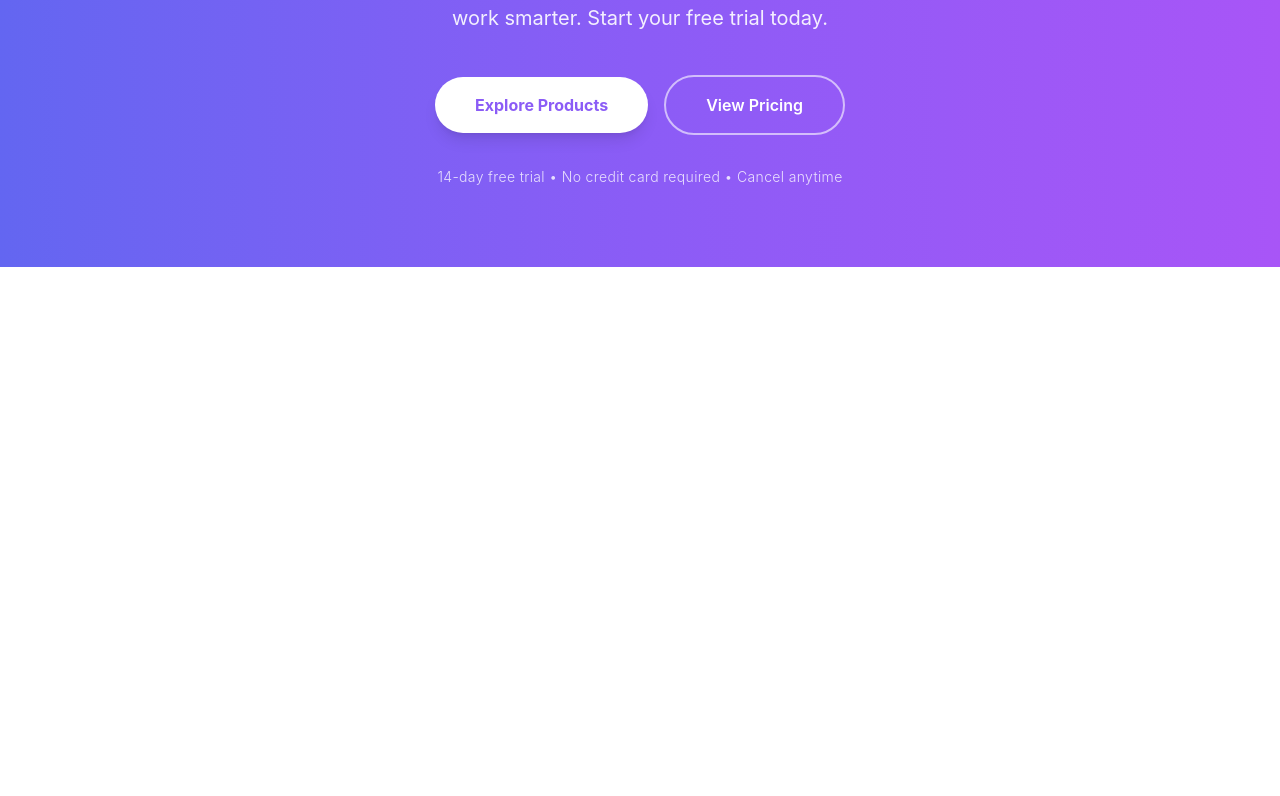
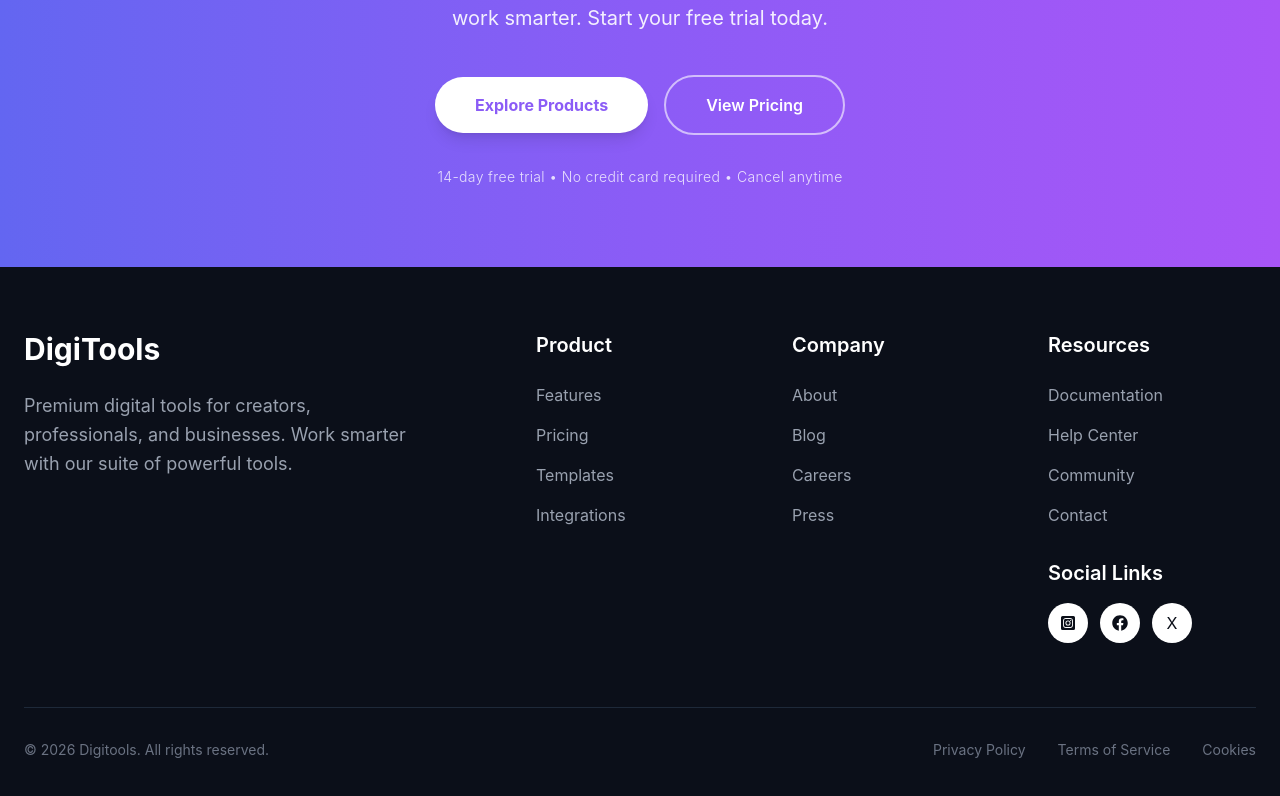
Before and after one commit to mkrafiul13453/B13-A6, a React (Vite) app: page / in a window 1280 px wide. Shown: the part 2761-3557 px from the top of the page. Before the commit the page ends 3028 px from the top, so only its background shows below. Built offline with nearby package versions, Linux system fonts and the light colour scheme.

Commit message:
Banner section is done

```diff
--- a/src/components/Footer/Footer.jsx
+++ b/src/components/Footer/Footer.jsx
@@ -3,9 +3,76 @@ import { FaFacebook, FaInstagramSquare } from 'react-icons/fa';
 
 const Footer = () => {
     return (
-<div>
+        <footer className="bg-[#0b0f19] text-white py-16 px-6 font-sans">
+            <div className="max-w-7xl mx-auto">
 
-</div>
+                <div className="grid grid-cols-1 md:grid-cols-2 lg:grid-cols-5 gap-12 mb-16">
+
+                    <div className="lg:col-span-2">
+                        <h2 className="text-3xl font-bold mb-6">DigiTools</h2>
+                        <p className="text-gray-400 text-lg leading-relaxed max-w-sm">
+                            Premium digital tools for creators, professionals, and businesses.
+                            Work smarter with our suite of powerful tools.
+                        </p>
+                    </div>
+
+                    <div>
+                        <h4 className="text-xl font-semibold mb-6">Product</h4>
+                        <ul className="space-y-4 text-gray-400 text-base">
+                            <li className="hover:text-white cursor-pointer transition-colors">Features</li>
+                            <li className="hover:text-white cursor-pointer transition-colors">Pricing</li>
+                            <li className="hover:text-white cursor-pointer transition-colors">Templates</li>
+                            <li className="hover:text-white cursor-pointer transition-colors">Integrations</li>
+                        </ul>
+                    </div>
+
+                    <div>
+                        <h4 className="text-xl font-semibold mb-6">Company</h4>
+                        <ul className="space-y-4 text-gray-400 text-base">
+                            <li className="hover:text-white cursor-pointer transition-colors">About</li>
+                            <li className="hover:text-white cursor-pointer transition-colors">Blog</li>
+                            <li className="hover:text-white cursor-pointer transition-colors">Careers</li>
+                            <li className="hover:text-white cursor-pointer transition-colors">Press</li>
+                        </ul>
+                    </div>
+
+                    <div>
+                        <h4 className="text-xl font-semibold mb-6">Resources</h4>
+                        <ul className="space-y-4 text-gray-400 text-base mb-8">
+                            <li className="hover:text-white cursor-pointer transition-colors">Documentation</li>
+                            <li className="hover:text-white cursor-pointer transition-colors">Help Center</li>
+                            <li className="hover:text-white cursor-pointer transition-colors">Community</li>
+                            <li className="hover:text-white cursor-pointer transition-colors">Contact</li>
+                        </ul>
+
+                        <h4 className="text-xl font-semibold mb-4">Social Links</h4>
+                        <div className="flex gap-3">
+                            <div className="w-10 h-10 bg-white rounded-full flex items-center justify-center text-[#0b0f19] hover:bg-gray-200 cursor-pointer transition-all">
+                                <span ><FaInstagramSquare></FaInstagramSquare></span>
+                            </div>
+                            <div className="w-10 h-10 bg-white rounded-full flex items-center justify-center text-[#0b0f19] hover:bg-gray-200 cursor-pointer transition-all">
+                                <span><FaFacebook></FaFacebook></span>
+                            </div>
+                            <div className="w-10 h-10 bg-white rounded-full flex items-center justify-center text-[#0b0f19] hover:bg-gray-200 cursor-pointer transition-all">
+                                <span >X</span>
+                            </div>
+                        </div>
+                    </div>
+                </div>
+
+                <div className="border-t border-gray-800 pt-8 flex flex-col md:flex-row justify-between items-center gap-4">
+                    <p className="text-gray-500 text-sm">
+                        © 2026 Digitools. All rights reserved.
+                    </p>
+                    <div className="flex gap-8 text-gray-500 text-sm">
+                        <span className="hover:text-white cursor-pointer transition-colors">Privacy Policy</span>
+                        <span className="hover:text-white cursor-pointer transition-colors">Terms of Service</span>
+                        <span className="hover:text-white cursor-pointer transition-colors">Cookies</span>
+                    </div>
+                </div>
+
+            </div>
+        </footer>
     );
 };
 
```
